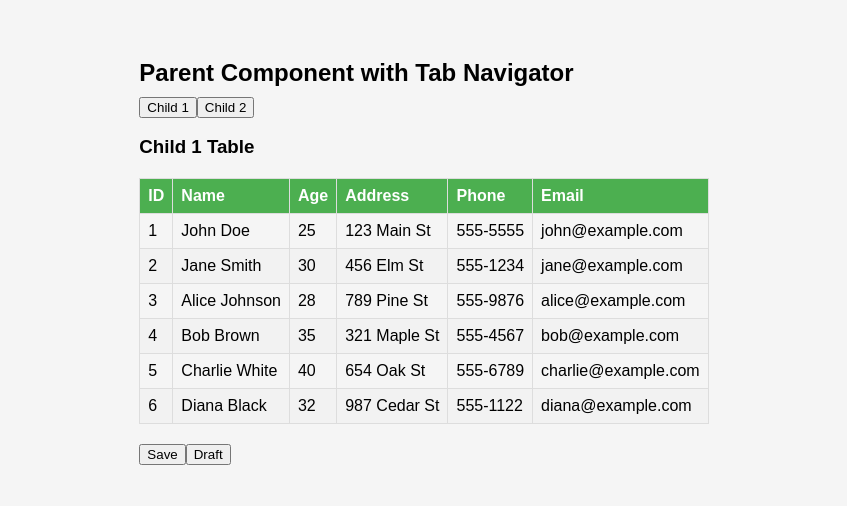
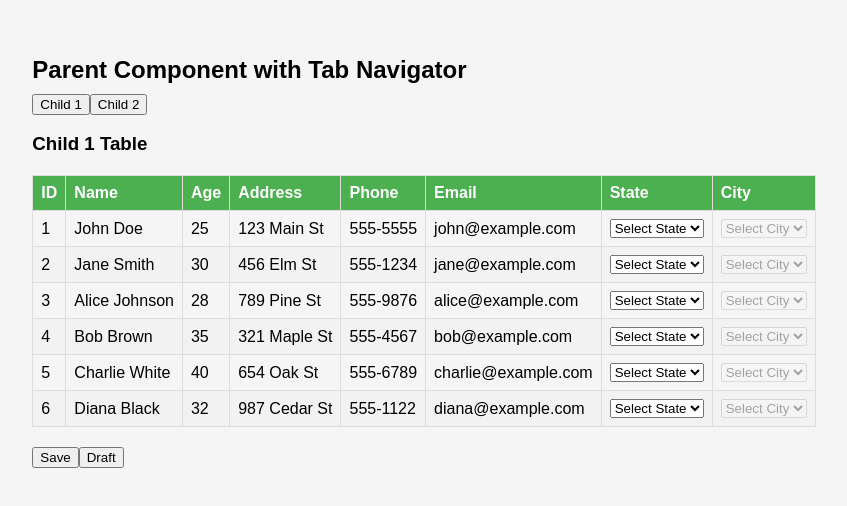
Before and after one commit to ajaykumar0097/tableFuntionality, a React (Create React App) app: page /gridTesting in a window 1280 px wide. Shown: the part 148-654 px from the top of the page, without its empty margins (216-1063 px from the left). Built offline with nearby package versions, Linux system fonts and the light colour scheme.

Commit message:
on modal screen functionality working
Signed-off-by: Ajay Kumar <omkashyap9536@gmail.com>

```diff
--- a/src/modules/NewProParentGrid/Child1.js
+++ b/src/modules/NewProParentGrid/Child1.js
@@ -1,5 +1,4 @@
 import React, { useState } from 'react';
-import { useFormContext } from 'react-hook-form';
 import CommonTable from './CommonTable';
 import useColumns from './columns';
 import mockData from './mockData';
@@ -7,12 +6,9 @@ import useContextMenu from './useContextMenu';
 import HistoryModal from './HistoryModal';
 import './styles.css';
 
-const Child1 = () => {
-  const columns = useColumns();
+const Child1 = ({ setValue, getValues }) => {
   const [tableData, setTableData] = useState(mockData);
-  const { setValue, getValues } = useFormContext();
   const { menuVisible, menuPosition, handleContextMenu, hideContextMenu, menuRow } = useContextMenu();
-
   const [historyModalVisible, setHistoryModalVisible] = useState(false);
   const [historyRowData, setHistoryRowData] = useState(null);
 
@@ -27,6 +23,8 @@ const Child1 = () => {
       })
     );
   };
+
+  const columns = useColumns(updateData); // Pass updateData to useColumns
 
   const updateHistoryData = (rowIndex, historyIndex, field, value) => {
     const updatedTableData = [...tableData];
--- a/src/modules/NewProParentGrid/HistoryModal.js
+++ b/src/modules/NewProParentGrid/HistoryModal.js
@@ -1,4 +1,6 @@
 import React, { useState } from 'react';
+import CommonTable from './CommonTable'; // Using the common table component
+import useHistoryModalColumns from './historyModalColumns';
 
 const HistoryModal = ({ rowData, onClose, updateHistoryData }) => {
   const [localHistory, setLocalHistory] = useState(rowData.historyData);
@@ -18,28 +20,12 @@ const HistoryModal = ({ rowData, onClose, updateHistoryData }) => {
     onClose();
   };
 
+  const columns = useHistoryModalColumns(handleInputChange); // Use the columns for modal
+
   return (
     <div className="modal">
       <h4>History for {rowData.name}</h4>
-      {localHistory.map((history, index) => (
-        <div key={index} className="history-row">
-          <input
-            type="date"
-            value={history.date}
-            onChange={(e) => handleInputChange(index, 'date', e.target.value)}
-          />
-          <input
-            type="text"
-            value={history.value}
-            onChange={(e) => handleInputChange(index, 'value', e.target.value)}
-          />
-          <input
-            type="text"
-            value={history.remarks}
-            onChange={(e) => handleInputChange(index, 'remarks', e.target.value)}
-          />
-        </div>
-      ))}
+      <CommonTable data={localHistory} columns={columns} updateData={handleInputChange} />
       <div className="modal-buttons">
         <button onClick={handleOk}>OK</button>
         <button onClick={onClose}>Cancel</button>
--- a/src/modules/NewProParentGrid/ParentComponent.js
+++ b/src/modules/NewProParentGrid/ParentComponent.js
@@ -1,16 +1,15 @@
 import React, { useState } from 'react';
 import Child1 from './Child1';
 import Child2 from './Child2';
-import { useForm, FormProvider } from 'react-hook-form';
-import './styles.css'
-
+import { useForm } from 'react-hook-form';
+import './styles.css';
 
 const ParentComponent = () => {
   const [activeTab, setActiveTab] = useState('child1');
-  const methods = useForm();
+  const { handleSubmit, setValue, getValues } = useForm();
 
-  const handleSave = (data) => {
-    console.log('Saved Data:', methods.getValues());  // Use getValues() to get all form data
+  const handleSave = () => {
+    console.log('Saved Data:', getValues());  // Use getValues() to get all form data
   };
 
   const handleDraft = () => {
@@ -18,18 +17,18 @@ const ParentComponent = () => {
   };
 
   return (
-    <FormProvider {...methods}>
-      <form onSubmit={methods.handleSubmit(handleSave)}>
-        <h2>Parent Component with Tab Navigator</h2>
+    <div>
+      <h2>Parent Component with Tab Navigator</h2>
 
-        <div className="tabs">
-          <button type="button" onClick={() => setActiveTab('child1')}>Child 1</button>
-          <button type="button" onClick={() => setActiveTab('child2')}>Child 2</button>
-        </div>
+      <div className="tabs">
+        <button type="button" onClick={() => setActiveTab('child1')}>Child 1</button>
+        <button type="button" onClick={() => setActiveTab('child2')}>Child 2</button>
+      </div>
 
+      <form onSubmit={handleSubmit(handleSave)}>
         <div className="content">
-          {activeTab === 'child1' && <Child1 />}
-          {activeTab === 'child2' && <Child2 />}
+          {activeTab === 'child1' && <Child1 setValue={setValue} getValues={getValues} />}
+          {activeTab === 'child2' && <Child2 setValue={setValue} getValues={getValues} />}
         </div>
 
         <div className="actions">
@@ -37,7 +36,7 @@ const ParentComponent = () => {
           <button type="button" onClick={handleDraft}>Draft</button>
         </div>
       </form>
-    </FormProvider>
+    </div>
   );
 };
 
--- a/src/modules/NewProParentGrid/columns.js
+++ b/src/modules/NewProParentGrid/columns.js
@@ -1,6 +1,7 @@
 import React from 'react';
+import mockStateCityData from './mockStateCityData';
 
-const useColumns = () => {
+const useColumns = (updateData) => {
   return React.useMemo(
     () => [
       {
@@ -27,8 +28,54 @@ const useColumns = () => {
         Header: 'Email',
         accessor: 'email',
       },
+      {
+        Header: 'State',
+        accessor: 'state',
+        Cell: ({ row }) => (
+          <select
+            value={row.original.state || ''}
+            onChange={(e) => {
+              const state = e.target.value;
+              updateData(row.index, 'state', state); // Update state in data
+              updateData(row.index, 'city', ''); // Reset city when state changes
+            }}
+          >
+            <option value="" disabled>
+              Select State
+            </option>
+            {mockStateCityData.states.map((state) => (
+              <option key={state} value={state}>
+                {state}
+              </option>
+            ))}
+          </select>
+        ),
+      },
+      {
+        Header: 'City',
+        accessor: 'city',
+        Cell: ({ row }) => {
+          const cities = mockStateCityData.cities[row.original.state] || [];
+          return (
+            <select
+              value={row.original.city || ''}
+              onChange={(e) => updateData(row.index, 'city', e.target.value)}
+              disabled={!row.original.state} // Disable if no state selected
+            >
+              <option value="" disabled>
+                Select City
+              </option>
+              {cities.map((city) => (
+                <option key={city} value={city}>
+                  {city}
+                </option>
+              ))}
+            </select>
+          );
+        },
+      },
     ],
-    []
+    [updateData]
   );
 };
 
--- /dev/null
+++ b/src/modules/NewProParentGrid/historyModalColumns.js
@@ -0,0 +1,44 @@
+import React from 'react';
+
+const useHistoryModalColumns = (handleInputChange) => {
+  return React.useMemo(
+    () => [
+      {
+        Header: 'Date',
+        accessor: 'date',
+        Cell: ({ row, value }) => (
+          <input
+            type="date"
+            value={value}
+            onChange={(e) => handleInputChange(row.index, 'date', e.target.value)}
+          />
+        ),
+      },
+      {
+        Header: 'Value',
+        accessor: 'value',
+        Cell: ({ row, value }) => (
+          <input
+            type="text"
+            value={value}
+            onChange={(e) => handleInputChange(row.index, 'value', e.target.value)}
+          />
+        ),
+      },
+      {
+        Header: 'Remarks',
+        accessor: 'remarks',
+        Cell: ({ row, value }) => (
+          <input
+            type="text"
+            value={value}
+            onChange={(e) => handleInputChange(row.index, 'remarks', e.target.value)}
+          />
+        ),
+      },
+    ],
+    [handleInputChange]
+  );
+};
+
+export default useHistoryModalColumns;
--- /dev/null
+++ b/src/modules/NewProParentGrid/mockStateCityData.js
@@ -0,0 +1,11 @@
+// mockStateCityData.js
+const mockStateCityData = {
+    states: ['California', 'Texas', 'New York'],
+    cities: {
+      California: ['Los Angeles', 'San Francisco', 'San Diego'],
+      Texas: ['Houston', 'Dallas', 'Austin'],
+      NewYork: ['New York City', 'Buffalo', 'Rochester'],
+    },
+  };
+
+  export default mockStateCityData;
```
